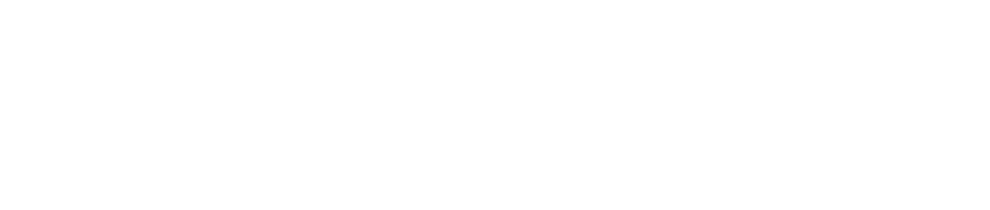
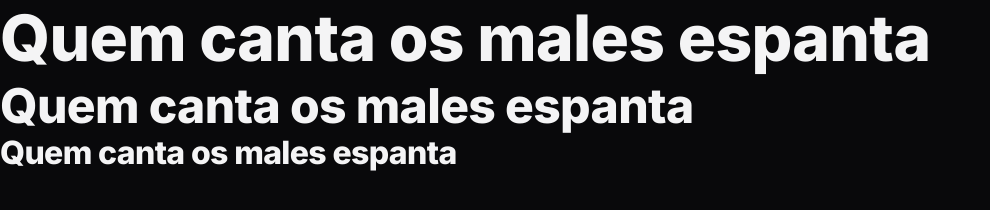
Before and after one commit to caiosantosxp/zingen-karaoke, a plain HTML site: page index.html in a window 1280 px wide. Shown: the whole page, without its empty margins (0-990 px from the left). Drawn offline with Linux system fonts and the light colour scheme.

Commit message:
resetando global css

```diff
--- a/index.html
+++ b/index.html
@@ -2,12 +2,17 @@
 <html lang="pt-BR">
 <head>
   <meta charset="UTF-8">
+  <link rel="preconnect" href="https://fonts.googleapis.com" />
+  <link rel="preconnect" href="https://fonts.gstatic.com" crossorigin />
   <meta name="viewport" content="width=device-width, initial-scale=1.0">
-  <title>Zigen - Karaokê</title>
+  <title>Zingen - Karaokê</title>
 
   <link rel="stylesheet" href="styles/index.css">
+  <link href="https://fonts.googleapis.com/css2?family=Inter:ital,opsz,wght@0,14..32,100..900;1,14..32,100..900&display=swap" rel="stylesheet" />
 </head>
 <body>
-
+  <h1>Quem canta os males espanta</h1>
+  <h2>Quem canta os males espanta</h2>
+  <h3>Quem canta os males espanta</h3>
 </body>
 </html>
--- a/styles/global.css
+++ b/styles/global.css
@@ -0,0 +1,84 @@
+*,
+*::before,
+*::after {
+  box-sizing: border-box;
+}
+
+* {
+  margin: 0;
+  padding: 0;
+  font: inherit;
+
+  -webkit-smoothing: antialiased;
+  -moz-osx-font-smoothing: grayscale;
+}
+
+:root {
+  --bg-color: #09090b;
+  --surface-color: #18181b;
+  --stroke-color: #27272A;
+  --text-color-primary: #f4f4f5;
+  --text-color-secondary: #a1a1aa;
+  --brand-color-primary: #f7b733;
+  --brand-color-secondary: #FC4A1A;
+
+  --ff-sans: 'Inter', system-ui, sans-serif;
+
+  --fw-base: 400;
+  --fw-md: 500;
+  --fw-bold: 800;
+
+  --fs-sm: 0.875rem;
+  --fs-base: 1rem;
+  --fs-lg: 1.25rem;
+  --fs-xl: 1.5rem;
+  --fs-2xl: 2.5rem;
+}
+
+html {
+  font-family: var(--ff-sans);
+  font-weight: var(--fw-base);
+  font-size: var(--fs-base);
+  line-height: 1.6;
+  color: var(--text-color-primary);
+}
+
+body {
+  background-color: var(--bg-color);
+}
+
+h1, h2, h3 {
+  line-height: 1.2;
+  color: var(--text-color-primary);
+  font-weight: var(--fw-bold);
+  letter-spacing: -0.04rem;
+}
+
+h1 {
+  font-size: var(--fs-2xl);
+}
+
+h2 {
+  font-size: var(--fs-xl);
+}
+
+h3 {
+  font-size: var(--fs-lg);
+}
+
+a {
+  text-decoration: none;
+  color: inherit;
+}
+
+ul[role="list"] {
+  list-style: none;
+}
+
+@media (width >= 80em){
+  :root {
+    --fs-lg: 2rem;
+    --fs-xl: 3rem;
+    --fs-2xl: 4rem;
+  }
+}
```
